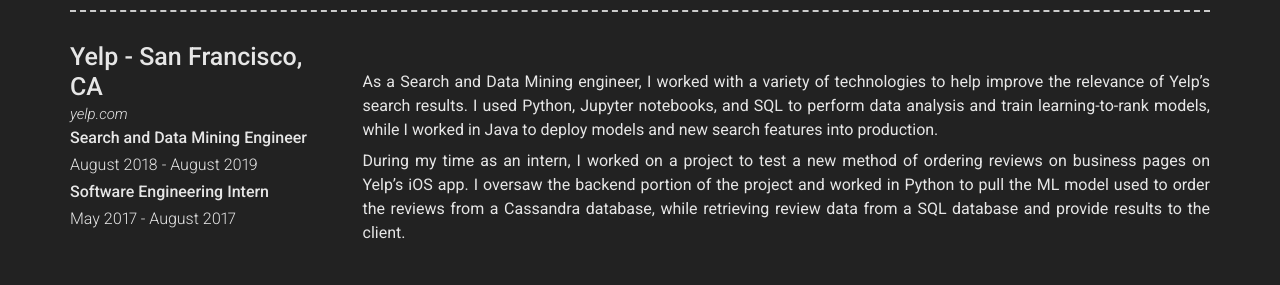
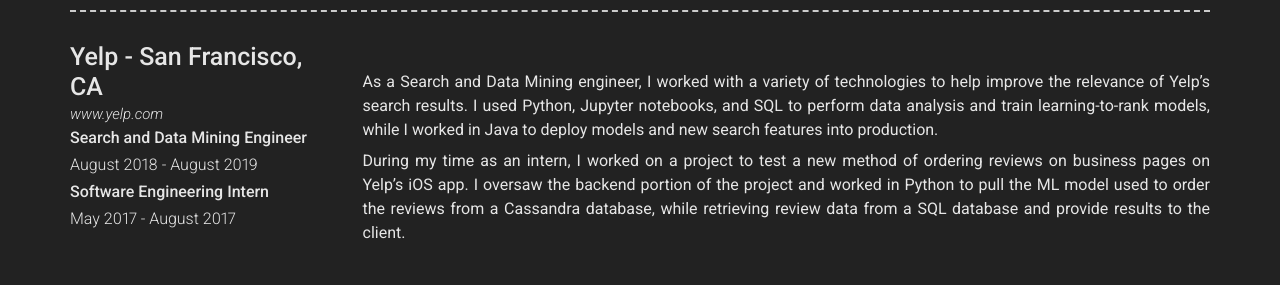
Before and after one commit to buregab/buregab.github.io, a Jekyll site: the page built from index.md, in a window 1280 px wide. Shown: the part 972-1257 px from the top of the page. Built offline with Jekyll 4.4.1, drawn with Linux system fonts in a browser that asks for light colours; nearby versions of some CDN libraries.

Commit message:
Minor fix

```diff
--- a/_data/experience.yml
+++ b/_data/experience.yml
@@ -1,7 +1,7 @@
 # Experience template
 - layout: left
   company: Yelp - San Francisco, CA
-  link: yelp.com
+  link: www.yelp.com
   jobs:
     - title: Search and Data Mining Engineer
       dates: August 2018 - August 2019
```
